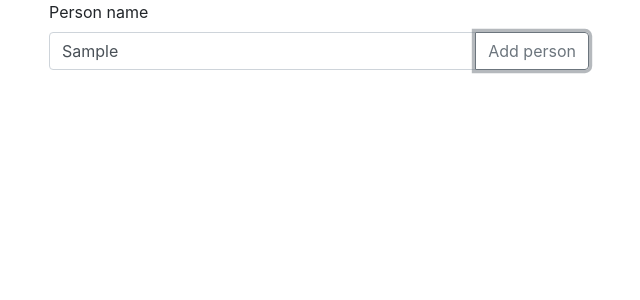
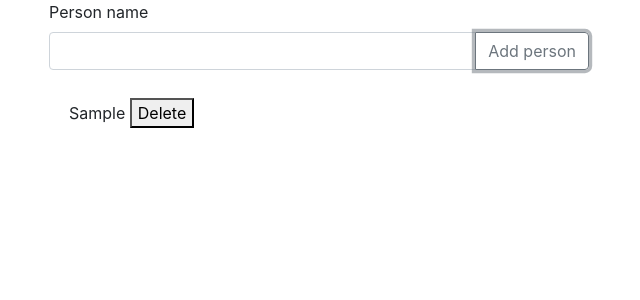
Before and after one commit to bkostrowiecki/death-list, a React (Create React App) app: page / in a window 1280 px wide. Both pictures are taken after typing "Sample" into the empty fields and a click on the button "Add person". Shown: the top 300 px of the page, without its empty margins (321-961 px from the left). Built offline with nearby package versions, Linux system fonts and the light colour scheme.

Commit message:
pitfoll 4

```diff
--- a/src/App/DeathList/DeathList.tsx
+++ b/src/App/DeathList/DeathList.tsx
@@ -1,37 +1,69 @@
-import React, { ChangeEvent } from "react";
+import React, { ChangeEvent, FormEvent } from "react";
 
 export class DeathList extends React.Component<{}, DeathListState> {
   constructor(props: {}) {
     super(props);
 
     this.state = {
-      personName: ''
+      personName: '',
+      people: []
     };
 
     this.onPersonNameChange = this.onPersonNameChange.bind(this);
+    this.onAddPersonSubmit = this.onAddPersonSubmit.bind(this);
   }
 
   onPersonNameChange(event: ChangeEvent<HTMLInputElement>) {
     this.setState({
       personName: event.target.value
-    }, () => {
-      console.log(this.state.personName);
     });
   }
 
+  onAddPersonSubmit(event: FormEvent<HTMLFormElement>) {
+    event.preventDefault();
+
+    this.setState({
+      people: [
+        this.state.personName,
+        ...this.state.people
+      ],
+      personName: ''
+    });
+  }
+
+  onDeletePersonClick(indexToDelete: number) {
+    return () => {
+      this.setState({
+        people: [
+          ...this.state.people.filter((_item, index) => index !== indexToDelete)
+        ]
+      });
+    };
+  }
+
   render() {
-    return <div className="form-group">
+    return <>
+    <form className="form-group" onSubmit={this.onAddPersonSubmit}>
       <label className="form-label" htmlFor="personName">Person name</label>
       <div className="input-group">
         <input className="form-control" type="text" id="personName" value={this.state.personName} onChange={this.onPersonNameChange} />
         <div className="input-group-append">
-          <button className="btn btn-outline-secondary" type="button">Add person</button>
+          <button className="btn btn-outline-secondary" type="submit">Add person</button>
         </div>
       </div>
-    </div>;
+    </form>
+    {this.renderList()}
+    </>;
+  }
+
+  private renderList() {
+    return <ul className="list-group list-group-flush">
+      {this.state.people.map((item, index) => <li className="list-group-item" key={index}>{item} <button type="button" onClick={this.onDeletePersonClick(index)}>Delete</button></li>)}
+    </ul>;
   }
 }
 
 interface DeathListState {
   personName: string;
+  people: string[];
 }
```
